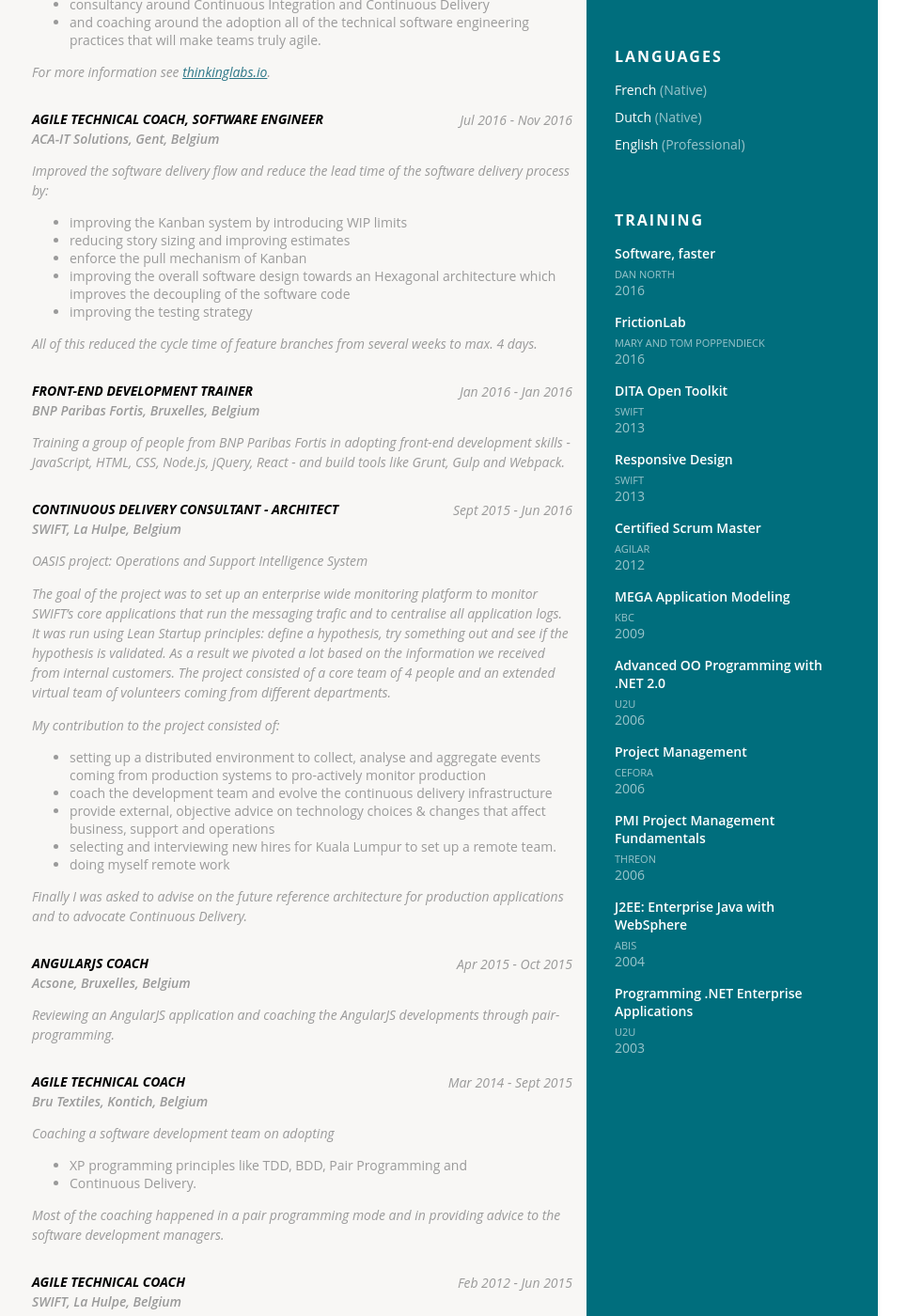
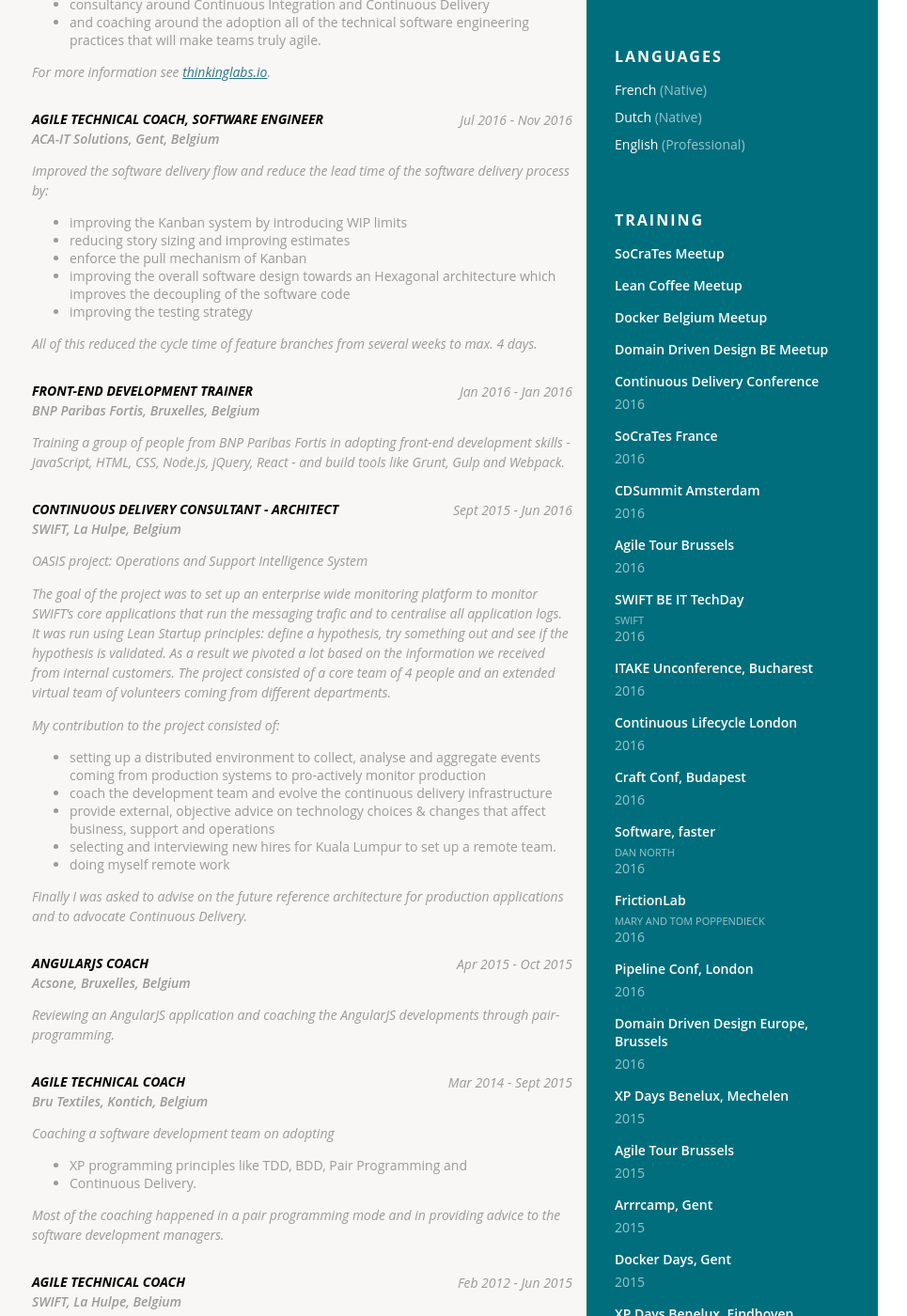
Before and after one commit to tdpauw/tdpauw.github.io, a Jekyll site: the page built from index.html, in a window 1280 px wide and 1400 px high, scrolled down 913 px. Shown: the whole window at 94% size, without its empty margins (186-1151 px from the left). Built offline with Jekyll 4.4.1, drawn with Linux system fonts in a browser that asks for light colours; some of the changed text lies outside the part shown.

Commit message:
extend training with conferences and meetups

```diff
--- a/_data/cv.yml
+++ b/_data/cv.yml
@@ -27,6 +27,28 @@
   - english: professional
 
 training:
+  - title: SoCraTes Meetup
+  - title: Lean Coffee Meetup
+  - title: Docker Belgium Meetup
+  - title: Domain Driven Design BE Meetup
+  - title: Continuous Delivery Conference
+    year: 2016
+  - title: SoCraTes France
+    year: 2016
+  - title: CDSummit Amsterdam
+    year: 2016
+  - title: Agile Tour Brussels
+    year: 2016
+  - title: SWIFT BE IT TechDay
+    organisation: SWIFT
+    city: La Hulpe
+    year: 2016
+  - title: ITAKE Unconference, Bucharest
+    year: 2016
+  - title: Continuous Lifecycle London
+    year: 2016
+  - title: Craft Conf, Budapest
+    year: 2016
   - title: Software, faster
     organisation: Dan North
     city: Budapest
@@ -35,6 +57,24 @@
     organisation: Mary and Tom Poppendieck
     city: Budapest
     year: 2016
+  - title: Pipeline Conf, London
+    year: 2016
+  - title: Domain Driven Design Europe, Brussels
+    year: 2016
+  - title: XP Days Benelux, Mechelen
+    year: 2015
+  - title: Agile Tour Brussels
+    year: 2015
+  - title: Arrrcamp, Gent
+    year: 2015
+  - title: Docker Days, Gent
+    year: 2015
+  - title: XP Days Benelux, Eindhoven
+    year: 2014
+  - title: DevOpsDays Ghent
+    year: 2014
+  - title: Devoxx, Antwerp
+    year: 2013
   - title: DITA Open Toolkit
     organisation: SWIFT
     city: La Hulpe
@@ -43,10 +83,28 @@
     organisation: SWIFT
     city: La Hulpe
     year: 2013
+  - title: Devoxx, Antwerp
+    year: 2012
+  - title: Agile Tour Brussels
+    year: 2012
+  - title: XML Prague
+    year: 2012
   - title: Certified Scrum Master
     organisation: Agilar
     city: Gent
     year: 2012
+  - title: Devoxx, Antwerp
+    year: 2011
+  - title: XP Days Benelux, Mechelen
+    year: 2011
+  - title: Agile Open Space, Ghent
+    year: 2011
+  - title: NoSQL Summer, Ghent
+    organisation: Outerthought
+    year: 2010
+  - title: Spring Core
+    organisation: Zenika
+    year: 2009
   - title: MEGA Application Modeling
     organisation: KBC
     city: Leuven
@@ -63,6 +121,8 @@
     organisation: Threon
     city: Bruxelles
     year: 2006
+  - title: Microsoft Developer Days, Ghent
+    year: 2005
   - title: 'J2EE: Enterprise Java with WebSphere'
     organisation: Abis
     city: Leuven
@@ -93,7 +153,7 @@
     title: Continuous Delivery Consultant
     description: ''
 
-  - company: BNP Paribas Fortis
+  - company: BNP Paribas Fortis, Bruxelles, Belgium
     period: Mar 2016 - Present
     title: DevOps awareness Trainer
     description: |
--- a/_includes/training.html
+++ b/_includes/training.html
@@ -6,7 +6,9 @@
       {% if item.organisation %}
       <h5 class="organisation">{{item.organisation}}</h5>
       {% endif %}
+      {% if item.year %}
       <div class="year">{{item.year}}</div>
+      {% endif %}
   </div><!--//item-->
   {% endfor %}
 </section>
```
